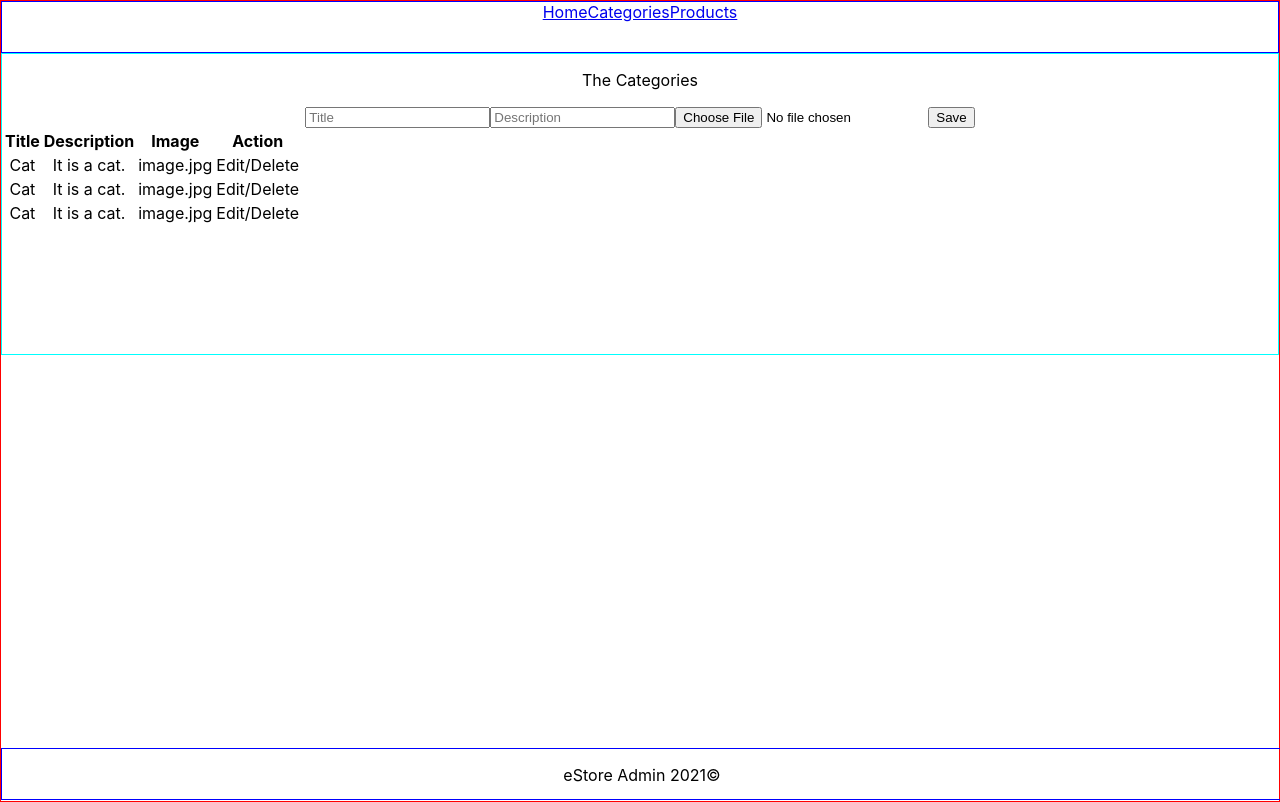
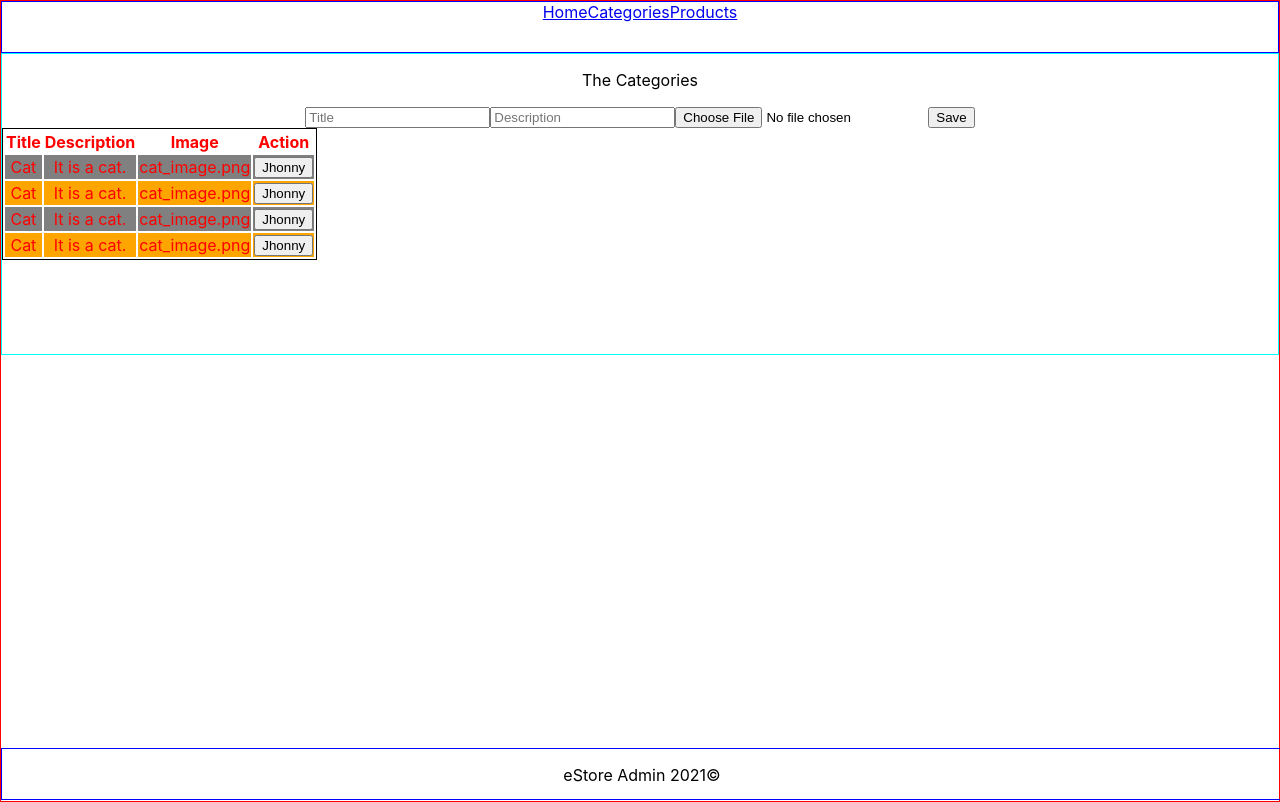
Before and after one commit to tuncerm/eStore, a React (Create React App) app in the folder frontend/: page /admin/categories in a window 1280 px wide. Built offline with nearby package versions, Linux system fonts and the light colour scheme.

Commit message:
Update: Used new Table Component. Added Form state for future use.

```diff
--- a/frontend/src/admin/AdminCategories.js
+++ b/frontend/src/admin/AdminCategories.js
@@ -1,45 +1,74 @@
 import React from 'react';
+
+import Table, {TableHeader, TableRow} from '../shared/UIElements/Table';
+
+import { useForm } from '../shared/hooks/form-hook';
+import { useHttpClient } from '../shared/hooks/http-hook';
 
 import './AdminCategories.css';
 
 const AdminCategories = () => {
+  const {isLoading, error, sendRequest, clearError} = useHttpClient();
+  const [formState, inputHandler] = useForm(
+    {
+      name: {
+        value: '',
+        isValid: false
+      },
+      details: {
+        value: '',
+        isValid: false
+      },
+      image: {
+        value: null,
+        isValid: false
+      }
+    },
+    false
+  );
+
+  const DUMMYDATA = [
+    {name:"Cat", details:"It is a cat.", image:"cat_image.png"},
+    {name:"Cat", details:"It is a cat.", image:"cat_image.png"},
+    {name:"Cat", details:"It is a cat.", image:"cat_image.png"},
+    {name:"Cat", details:"It is a cat.", image:"cat_image.png"}
+  ]
+
+  const createCategory = async event => {
+    event.preventDefault();
+    try{
+      const formData = new FormData();
+      formData.append('name', formState.inputs.name.value);
+      formData.append('details', formState.inputs.details.value);
+      formData.append('image', formState.inputs.image.value);
+      // await sendRequest(`${process.env.REACT_APP_API_URL}/admin/category`, 'POST', formData, {Authorization: 'Bearer ' + auth.token});
+      // history.push('/');
+    } catch {}
+  };
+
+
   return (
     <div className="admin-categories">
       <p>The Categories</p>
-      <div className="admin-categories-new">
-        <input type="text" placeholder="Title"/>
-        <input type="text" placeholder="Description"/>
-        <input type="file"/>
+      <form className="admin-categories-new" onSubmit={createCategory}>
+        <input name="name" type="text" placeholder="Title"/>
+        <input name="details" type="text" placeholder="Description"/>
+        <input name="image" type="file"/>
         <input type="submit" value="Save"/>
-      </div>
-      <table class="table-dark table-striped">
-        <thead>
-          <th>Title</th>
-          <th>Description</th>
-          <th>Image</th>
-          <th>Action</th>
-        </thead>
-        <tbody>
-          <tr>
-            <td>Cat</td>
-            <td>It is a cat.</td>
-            <td>image.jpg</td>
-            <td>Edit/Delete</td>
-          </tr>
-          <tr>
-            <td>Cat</td>
-            <td>It is a cat.</td>
-            <td>image.jpg</td>
-            <td>Edit/Delete</td>
-          </tr>
-          <tr>
-            <td>Cat</td>
-            <td>It is a cat.</td>
-            <td>image.jpg</td>
-            <td>Edit/Delete</td>
-          </tr>
-        </tbody>
-      </table>
+      </form>
+
+      <Table
+        isStriped
+        isDark
+        header={<TableHeader th={["Title", "Description", "Image", "Action"]}/>}
+        rows={DUMMYDATA.map(v=><TableRow td={[
+          v.name,
+          v.details,
+          v.image,
+          <button>Jhonny</button>
+        ]}/>)}
+      />
+
     </div>
   )
 };
```
